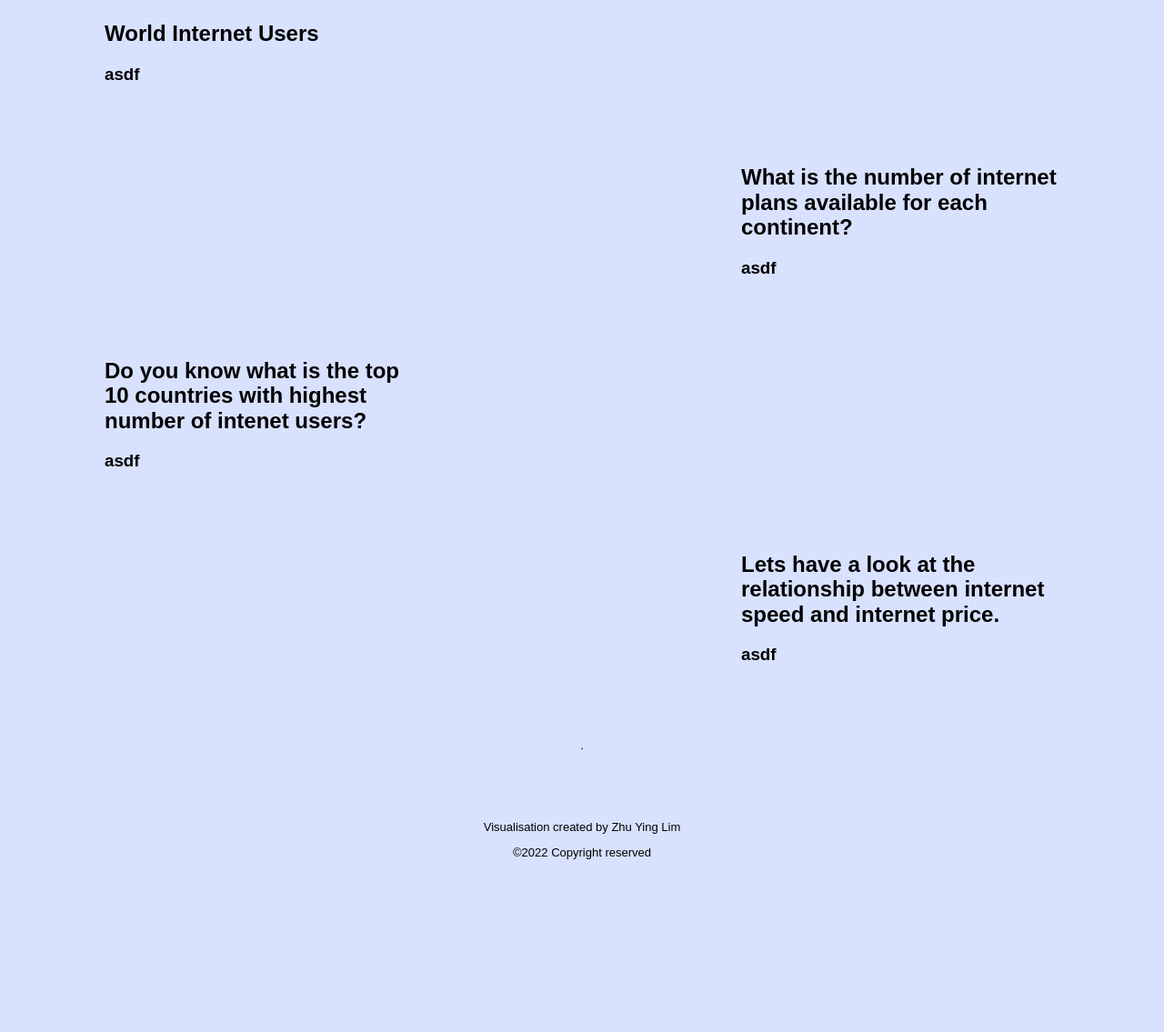
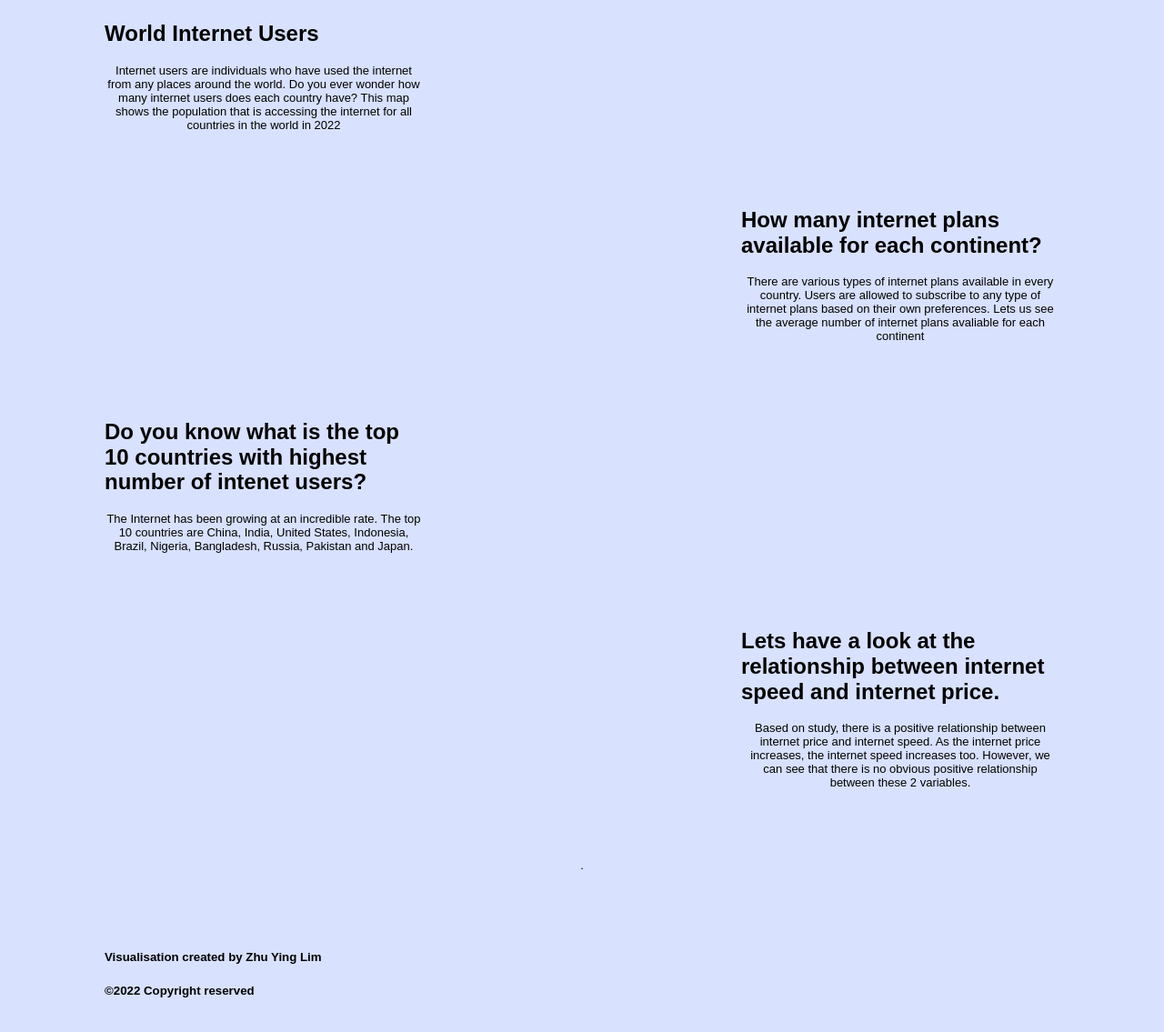
Before and after one commit to limzying/FIT3179-Assignment2, a plain HTML site: page index.html in a window 1280 px wide. Shown: the part 231-1366 px from the top of the page at 91% size. Before the commit the page ends 1220 px from the top, so only its background shows below. Drawn offline with nearby package versions, Linux system fonts and the light colour scheme; a script that the page names is missing.

Commit message:
update html content

```diff
--- a/index.html
+++ b/index.html
@@ -10,6 +10,8 @@
     <script src="https://cdn.jsdelivr.net/npm/vega-lite@5.1.0"></script>
     <script src="https://cdn.jsdelivr.net/npm/vega-embed@6.17.0"></script>
 
+    <script src="vega_lite_vis.js"></script>
+
     <title>World Internet Statistics 2022</title>
 
     <!-- Import pure.css -->
@@ -17,7 +19,7 @@
     <meta name="viewport" content="width=device-width, initial-scale=1">
 
     <!-- CSS file -->
-    <link rel="stylesheet" type="text/css" href="style.css" media="all">
+    <link rel="stylesheet" href="style.css">
 
 </head>
 
@@ -33,7 +35,11 @@
             <div class="pure-u-1-3">
                 <div class="description description-left">
                     <h2>World Internet Users</h2>
-                    <h3>asdf</h3>
+                    <p>
+                        Internet users are individuals who have used the internet from any places around the world.
+                        Do you ever wonder how many internet users does each country have?
+                        This map shows the population that is accessing the internet for all countries in the world in 2022
+                    </p>
                 </div>
             </div>
             <div class="pure-u-2-3">
@@ -50,8 +56,12 @@
             </div>
             <div class="pure-u-1-3">
                 <div class="description description-right">
-                    <h2>What is the number of internet plans available for each continent?</h2>
-                    <h3>asdf</h3>
+                    <h2>How many internet plans available for each continent?</h2>
+                    <p>
+                        There are various types of internet plans available in every country.
+                        Users are allowed to subscribe to any type of internet plans based on their own preferences.
+                        Lets us see the average number of internet plans avaliable for each continent
+                    </p>
                 </div>
             </div>
         </div>
@@ -63,7 +73,10 @@
             <div class="pure-u-1-3">
                 <div class="description description-left">
                     <h2>Do you know what is the top 10 countries with highest number of intenet users?</h2>
-                    <h3>asdf</h3>
+                    <p>
+                        The Internet has been growing at an incredible rate. The top 10 countries are China,
+                        India, United States, Indonesia, Brazil, Nigeria, Bangladesh, Russia, Pakistan and Japan.
+                    </p>
                 </div>
             </div>
             <div class="pure-u-2-3">
@@ -81,7 +94,11 @@
             <div class="pure-u-1-3">
                 <div class="description description-right">
                     <h2>Lets have a look at the relationship between internet speed and internet price.</h2>
-                    <h3>asdf</h3>
+                    <p>
+                        Based on study, there is a positive relationship between internet price and internet
+                        speed. As the internet price increases, the internet speed increases too. However,
+                        we can see that there is no obvious positive relationship between these 2 variables.
+                    </p>
                 </div>
             </div>
         </div>
@@ -95,30 +112,34 @@
 
         <div class="copyr">
             <div class="pure-u-1-1 small-font">
-                <p>Visualisation created by Zhu Ying Lim </p>
-                <p>&copy;2022 Copyright reserved </p>
+                <h5>Visualisation created by Zhu Ying Lim </h5>
+                <h5>&copy;2022 Copyright reserved </h5>
             </div>
         </div>
 
     </div>
     <!--end page-->
 
-    <script type="text/javascript">
-
+    <script>
         var vg_1="world_internet_user.vg.json";
         var vg_2="continent_avg_internet_plan.vg.json";
         var vg_3="top_10_country.vg.json";
         var vg_4="avg_speed_avg_price.vg.json";
 
-        vegaEmbed("#choropleth_map",vg_1, {"actions": false}).then(function(result){}).catch(console.error);
+        vegaEmbed("#choropleth_map",vg_1, {"actions": false}).then(function(result){
+        }).catch(console.error);
 
-        vegaEmbed("#pie_chart",vg_2, {"actions": false}).then(function(result){}).catch(console.error);
+        vegaEmbed("#pie_chart",vg_2, {"actions": false}).then(function(result){
+        }).catch(console.error);
 
-        vegaEmbed("#bar_chart",vg_3, {"actions": false}).then(function(result){}).catch(console.error);
+        vegaEmbed("#bar_chart",vg_3, {"actions": false}).then(function(result){
+        }).catch(console.error);
 
-        vegaEmbed("#scatter_plot",vg_4, {"actions": false}).then(function(result){}).catch(console.error);
+        vegaEmbed("#scatter_plot",vg_4, {"actions": false}).then(function(result){
+        }).catch(console.error);
 
     </script>
+
 </body>
 
 </html>
```
